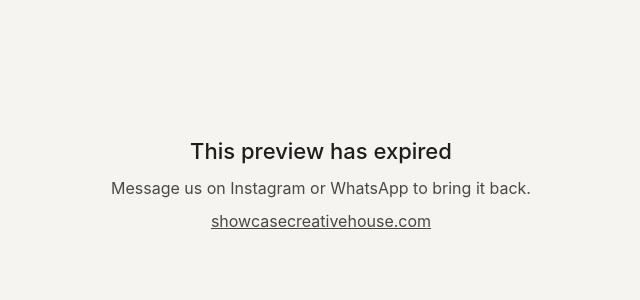
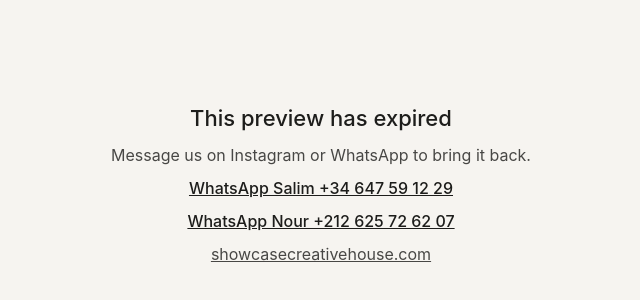
Before and after one commit to salimbennani39/ocean-lane-twin-cup, a plain HTML site: page 404.html in a window 1280 px wide. Shown: the part 210-510 px from the top of the page, without its empty margins (319-959 px from the left). Drawn offline with Linux system fonts and the light colour scheme.

Commit message:
Update paused page

```diff
--- a/404.html
+++ b/404.html
@@ -10,9 +10,11 @@ font-family:-apple-system,BlinkMacSystemFont,"Segoe UI",Helvetica,Arial,sans-ser
 background:#f6f4f0;color:#1d1d1b;padding:24px;box-sizing:border-box;text-align:center}
 @media (prefers-color-scheme:dark){body{background:#151514;color:#ecebe7}a{color:#ecebe7}}
 main{max-width:420px}h1{font-weight:500;font-size:22px;margin:0 0 12px}
-p{line-height:1.55;margin:0 0 8px;opacity:.8}a{color:#1d1d1b}
+p{line-height:1.55;margin:0 0 8px;opacity:.8}.wa{opacity:1;font-weight:500}a{color:#1d1d1b}
 </style></head><body><main>
 <h1>This preview has expired</h1>
 <p>Message us on Instagram or WhatsApp to bring it back.</p>
+<p class="wa"><a href="https://wa.me/34647591229">WhatsApp Salim +34 647 59 12 29</a></p>
+<p class="wa"><a href="https://wa.me/212625726207">WhatsApp Nour +212 625 72 62 07</a></p>
 <p><a href="https://showcasecreativehouse.com">showcasecreativehouse.com</a></p>
 </main></body></html>
```
Also changed, not shown: index.html (+3 -1 lines).
